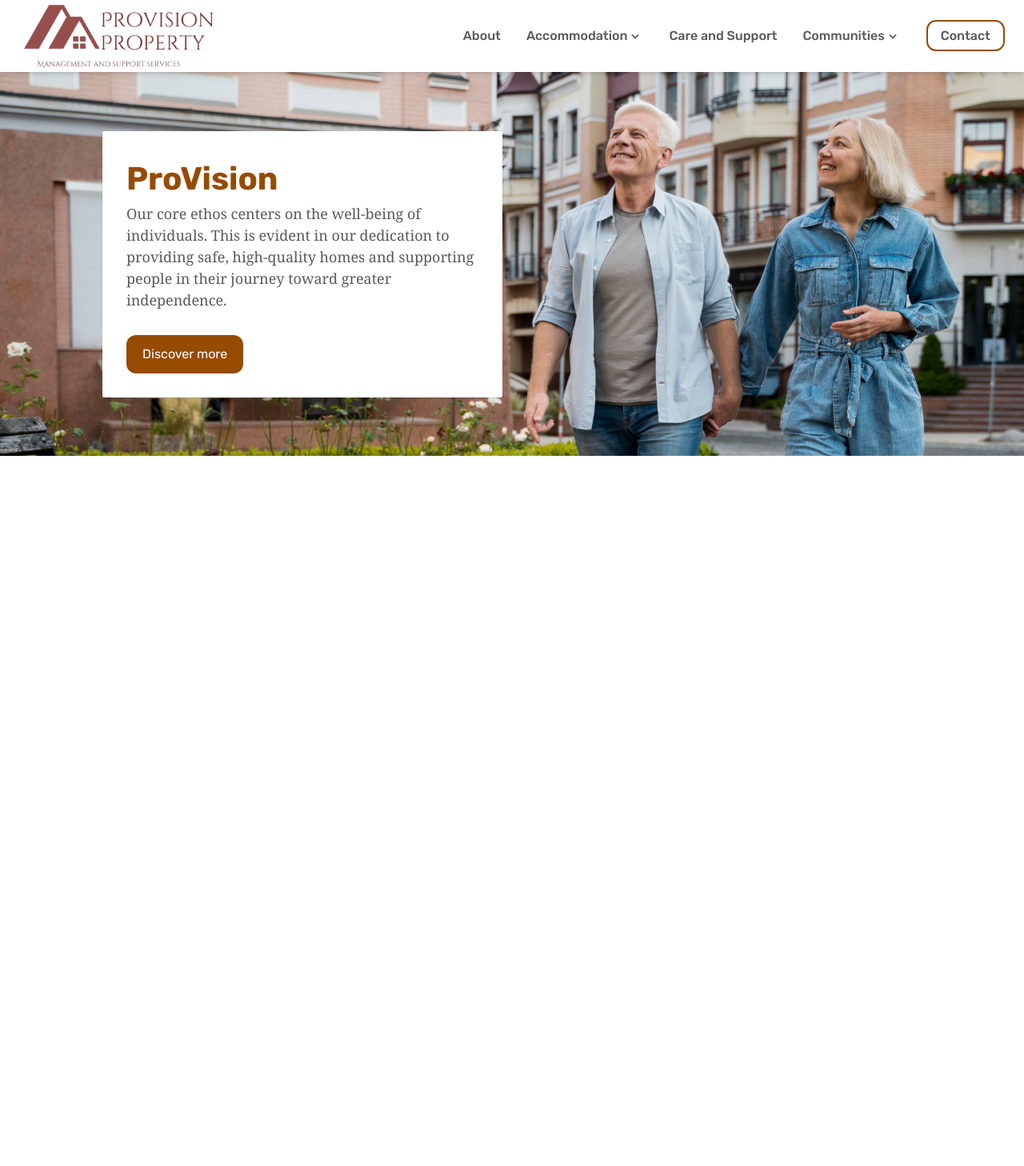
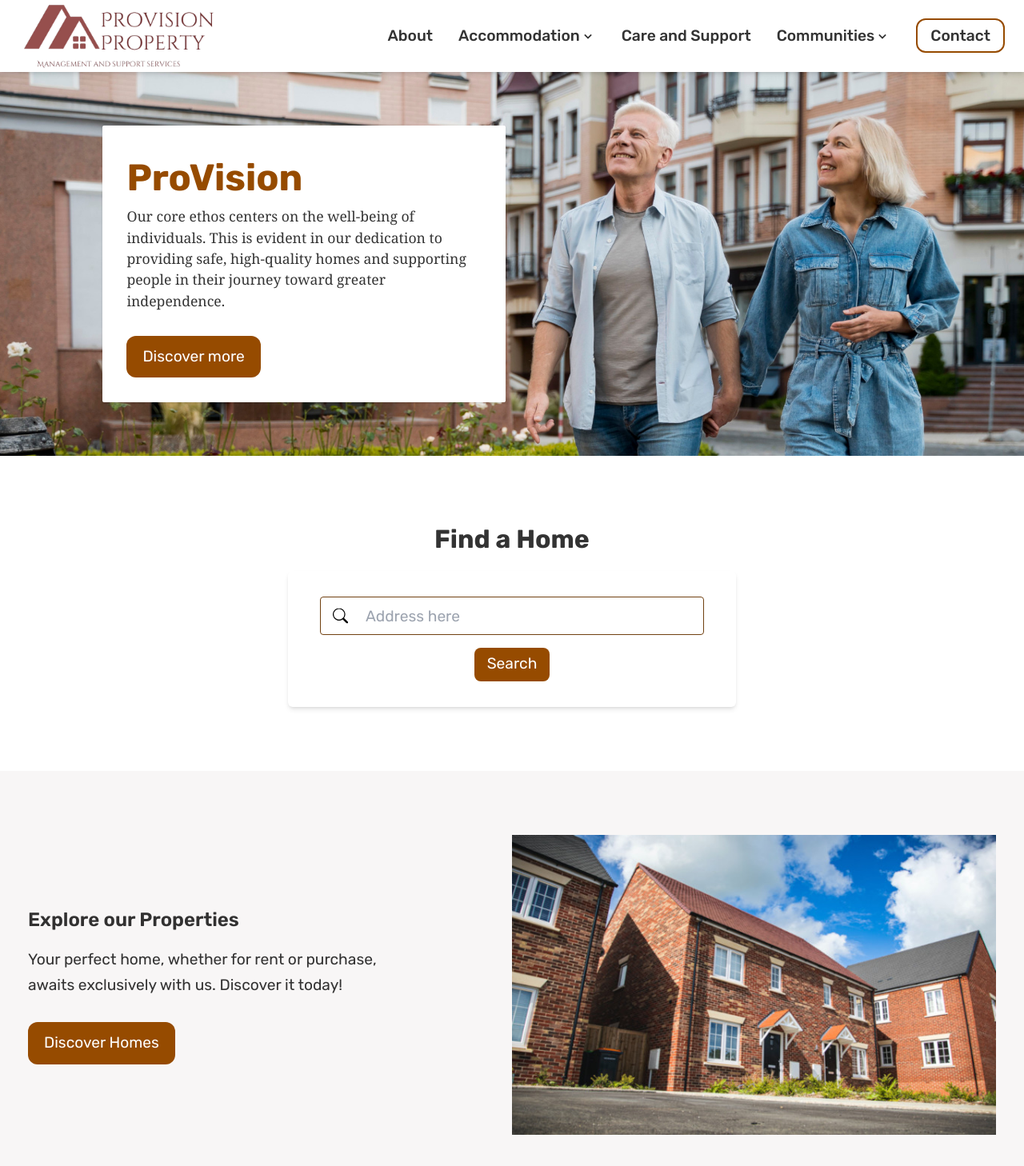
Before and after one commit to jofwitsolution/provision-frontend, a React (Vite) app: page / in a window 1280 px wide. Shown: the top 1458 px of the page at 80% size. Before the commit the page ends 800 px from the top, so only its background shows below. Built offline with nearby package versions, Linux system fonts and the light colour scheme.

Commit message:
Add more section to home

```diff
--- /dev/null
+++ b/src/components/forms/SearchBox.jsx
@@ -0,0 +1,31 @@
+import React from "react";
+import { BsSearch } from "react-icons/bs";
+
+const SearchBox = () => {
+  return (
+    <div className="w-full sm:w-[35rem] mx-auto py-[2rem] shadow-md rounded-md">
+      <form>
+        <div className="relative w-[85%] sm:w-[30rem] h-[3rem] mx-auto">
+          <span className="absolute z-[2] text-black text-[1.2rem] left-[1rem] top-[50%] translate-y-[-50%]">
+            <BsSearch />
+          </span>
+          <input
+            type="text"
+            placeholder="Address here"
+            className="w-full h-full pl-[3.5rem] py-[0.4rem] bg-[rgba(255,255,255,0.4)] border-secondary border focus:outline-secondary rounded"
+          />
+        </div>
+        <div className="mt-[1rem] flex justify-center">
+          <button
+            type="submit"
+            className="text-center border-none hover:bg-primaryAlt rounded-lg px-[1rem] py-[0.4rem] bg-primary text-white bold"
+          >
+            Search
+          </button>
+        </div>
+      </form>
+    </div>
+  );
+};
+
+export default SearchBox;
--- a/src/constants/images.js
+++ b/src/constants/images.js
@@ -1,7 +1,11 @@
 import primary_logo from "../assets/images/primary-logo.png";
 import home_hero from "../assets/images/home-hero.jpg";
+import home_hero_big from "../assets/images/home-hero-big.jpg";
+import house_1_small from "../assets/images/house-1-small.jpg";
 
 export const images = {
   primary_logo,
   home_hero,
+  home_hero_big,
+  house_1_small,
 };
--- a/src/pages/home/Home.jsx
+++ b/src/pages/home/Home.jsx
@@ -2,6 +2,8 @@ import React from "react";
 import Navbar from "../../components/navigation/Navbar";
 import HomeHeroSection from "./HomeHeroSection";
 import Sidebar from "../../components/navigation/Sidebar";
+import HomeSearchSect from "./HomeSearchSect";
+import HomeFindSect from "./HomeFindSect";
 
 const Home = () => {
   return (
@@ -9,6 +11,8 @@ const Home = () => {
       <Navbar />
       <Sidebar />
       <HomeHeroSection />
+      <HomeSearchSect />
+      <HomeFindSect />
     </>
   );
 };
--- /dev/null
+++ b/src/pages/home/HomeFindSect.jsx
@@ -0,0 +1,36 @@
+import React from "react";
+import styles from "../../styles/tailwind";
+import { Link } from "react-router-dom";
+import { images } from "../../constants/images";
+
+const HomeFindSect = () => {
+  return (
+    <section className="bg-grey-50">
+      <div
+        className={`${styles.maxWidth} ${styles.paddingTop} ${styles.paddingBottom}`}
+      >
+        <div className="flex flex-col lg:flex-row lg:items-center gap-[2.5rem] justify-between">
+          <div className="lg:w-[40%]">
+            <h3 className="text-[1.5rem] mb-[1rem] font-[600]">
+              Explore our Properties
+            </h3>
+            <p className="leading-[2rem]">
+              Your perfect home, whether for rent or purchase, awaits
+              exclusively with us. Discover it today!
+            </p>
+            <div className="mt-[1.9rem] text-white">
+              <Link to="/find-a-home" className={`${styles.buttonOne}`}>
+                Discover Homes
+              </Link>
+            </div>
+          </div>
+          <div className="lg:w-[50%]">
+            <img src={images.house_1_small} alt="Find a home" className="" />
+          </div>
+        </div>
+      </div>
+    </section>
+  );
+};
+
+export default HomeFindSect;
--- a/src/pages/home/HomeHeroSection.jsx
+++ b/src/pages/home/HomeHeroSection.jsx
@@ -1,25 +1,46 @@
 import React from "react";
 import styles from "../../styles/tailwind";
 import { Link } from "react-router-dom";
+import { images } from "../../constants/images";
 
 const HomeHeroSection = () => {
   return (
     <section className={`${styles.navbarGap}`}>
       <div className={`${styles.homeHero} items-center hidden lg:flex`}>
-        <div className="ml-[10%] p-[30px] shadow rounded-sm w-[500px] bg-white">
-          <h1 className="text-[40px] font-[700] text-primary">ProVision</h1>
-          <p className="font-serif text-[18px]">
+        <div className="ml-[10%] p-[1.9rem] shadow rounded-sm w-[31.5rem] bg-white">
+          <h1 className="text-[2.9rem] font-[700] text-primary">ProVision</h1>
+          <p className="font-serif text-[1.1rem]">
             Our core ethos centers on the well-being of individuals. This is
             evident in our dedication to providing safe, high-quality homes and
             supporting people in their journey toward greater independence.
           </p>
-          <div className="mt-[30px] text-white">
+          <div className="mt-[1.9rem] text-white">
             <Link to="/about" className={`${styles.buttonOne}`}>
               Discover more
             </Link>
           </div>
         </div>
       </div>
+      <div className={`${styles.maxWidth} py-[1.9rem] lg:hidden`}>
+        <h1 className="text-[2.5rem] font-[700] text-primary">ProVision</h1>
+        <p className="font-serif text-[1.1rem]">
+          Our core ethos centers on the well-being of individuals. This is
+          evident in our dedication to providing safe, high-quality homes and
+          supporting people in their journey toward greater independence.
+        </p>
+        <div className="mt-[1.9rem] text-white">
+          <Link to="/about" className={`${styles.buttonOne}`}>
+            Discover more
+          </Link>
+        </div>
+      </div>
+      <div className={`lg:hidden`}>
+        <img
+          src={images.home_hero_big}
+          alt="Home hero"
+          className="object-contain"
+        />
+      </div>
     </section>
   );
 };
--- /dev/null
+++ b/src/pages/home/HomeSearchSect.jsx
@@ -0,0 +1,20 @@
+import React from "react";
+import SearchBox from "../../components/forms/SearchBox";
+import styles from "../../styles/tailwind";
+
+const HomeSearchSect = () => {
+  return (
+    <section className="">
+      <div
+        className={`${styles.maxWidth} ${styles.paddingTop} ${styles.paddingBottom}`}
+      >
+        <h2 className="text-[2rem] font-bold mb-[1rem] text-center">
+          Find a Home
+        </h2>
+        <SearchBox />
+      </div>
+    </section>
+  );
+};
+
+export default HomeSearchSect;
--- a/src/styles/index.css
+++ b/src/styles/index.css
@@ -1,4 +1,4 @@
-@import url('https://fonts.googleapis.com/css2?family=Rubik:wght@400;500;600;700;800&display=swap');
+@import url("https://fonts.googleapis.com/css2?family=Rubik:wght@400;500;600;700;800&display=swap");
 
 @tailwind base;
 @tailwind components;
@@ -9,17 +9,17 @@
   padding: 0;
   box-sizing: border-box;
   /* font-family: 'Eudoxus Sans', sans-serif; */
-  font-family: 'Rubik', sans-serif;
+  font-family: "Rubik", sans-serif;
   scroll-behavior: smooth;
 }
 
 body {
-  font-size: 1rem;
-  color: rgba(0, 0, 0, 0.65);
+  font-size: 1.2rem;
+  color: rgba(0, 0, 0, 0.8);
 }
 
 @media screen and (max-width: 320px) {
   body {
-    font-size: 0.8rem;
+    font-size: 1rem;
   }
 }
--- a/src/styles/tailwind/index.js
+++ b/src/styles/tailwind/index.js
@@ -2,36 +2,13 @@ const styles = {
   // max width
   maxWidth: "max-w-[1440px] mx-auto px-[24px] md:px-[35px]",
   navbarGap: "mt-[70px] md:mt-[90px]",
+  paddingTop: "pt-[3rem] sm:pt-[5rem]",
+  paddingBottom: "pb-[3rem] sm:pb-[5rem]",
   // hero section
-  homeHero: "h-[40vh] md:h-[60vh] bg-home-hero bg-no-repeat bg-cover bg-fit",
-  // home section four
-  homeSectionFour:
-    "h-[40vh] md:h-[80vh] bg-hero-home bg-no-repeat bg-cover bg-fixed",
-  // hero services
-  heroServices:
-    "h-[40vh] md:h-screen bg-hero-services bg-no-repeat bg-cover bg-center",
-  // footer bg image
-  footerBgImg: "md:h-screen bg-footer bg-no-repeat bg-cover",
-  // heading
-  heroHeading:
-    "xxs:text-[1.2rem] xs:text-[1.6rem] sm:text-[2rem] md:text-[4rem] leading-[1.2] font-bold mb-8",
-  heroHeadingTwo:
-    "text-[2rem] md:text-[4rem] text-start leading-[1.2] font-bold md:mb-8",
-  headerTwoBlack:
-    "text-blackText xxs:text-[1.2rem] xs:text-[1.4rem] sm:text-[1.8rem] md:text-[2.5rem] leading-[1.2] font-bold mb-8",
-  headerTwoWhite:
-    "text-white xxs:text-[1.2rem] xs:text-[1.4rem] sm:text-[1.8rem] md:text-[2.5rem] leading-[1.2] font-bold mb-3 md:mb-8",
-  headerFourBlack:
-    "text-blackText xxs:text-[1rem] xs:text-[1.4rem] sm:text-[1.6rem] md:text-[2rem] leading-[1.2] font-bold mb-8",
-  headerTwoPrimary:
-    "text-primary xxs:text-[1.2rem] xs:text-[1.4rem] sm:text-[1.8rem] md:text-[2rem] leading-[1.2] font-bold mb-4 md:mb-8",
-  headerThreeBlack:
-    "text-blackText xs:text-[1.1rem] sm:text-[1.2rem] md:text-[1.3rem] leading-[1.2] font-bold mb-2",
-  headerThreeWhite:
-    "text-white xs:text-[1.1rem] sm:text-[1.2rem] md:text-[1.5rem] leading-[1.2] font-bold mb-2",
+  homeHero: "h-[35rem] lg:h-[60vh] bg-home-hero bg-no-repeat bg-cover bg-fit",
   // button
   buttonOne:
-    "flex items-center w-max bg-primary px-3 py-1 md:px-5 md:py-3 rounded-xl hover:bg-primaryAlt",
+    "flex items-center w-max bg-primary px-4 py-2 md:px-5 md:py-3 rounded-xl hover:bg-primaryAlt",
   buttonTwo:
     "flex items-center w-max bg-primary px-3 py-1 md:px-5 md:py-2 hover:bg-primaryAlt",
   buttonThree:
--- a/tailwind.config.js
+++ b/tailwind.config.js
@@ -50,6 +50,7 @@ export default {
       colors: {
         gray: "#919194",
         primary: "#964B00",
+        secondary: "#714111",
         primaryAlt: "#f52626",
         black: {
           DEFAULT: "#000",
@@ -59,6 +60,7 @@ export default {
           400: "#242C38",
         },
         grey: {
+          50: "#f8f6f6",
           100: "#969BA5",
           200: "#55616D",
           400: "#D3D3D3",
```
Also changed, not shown: src/assets/images/home-hero-big.jpg (added), src/assets/images/house-1-small.jpg (added).
